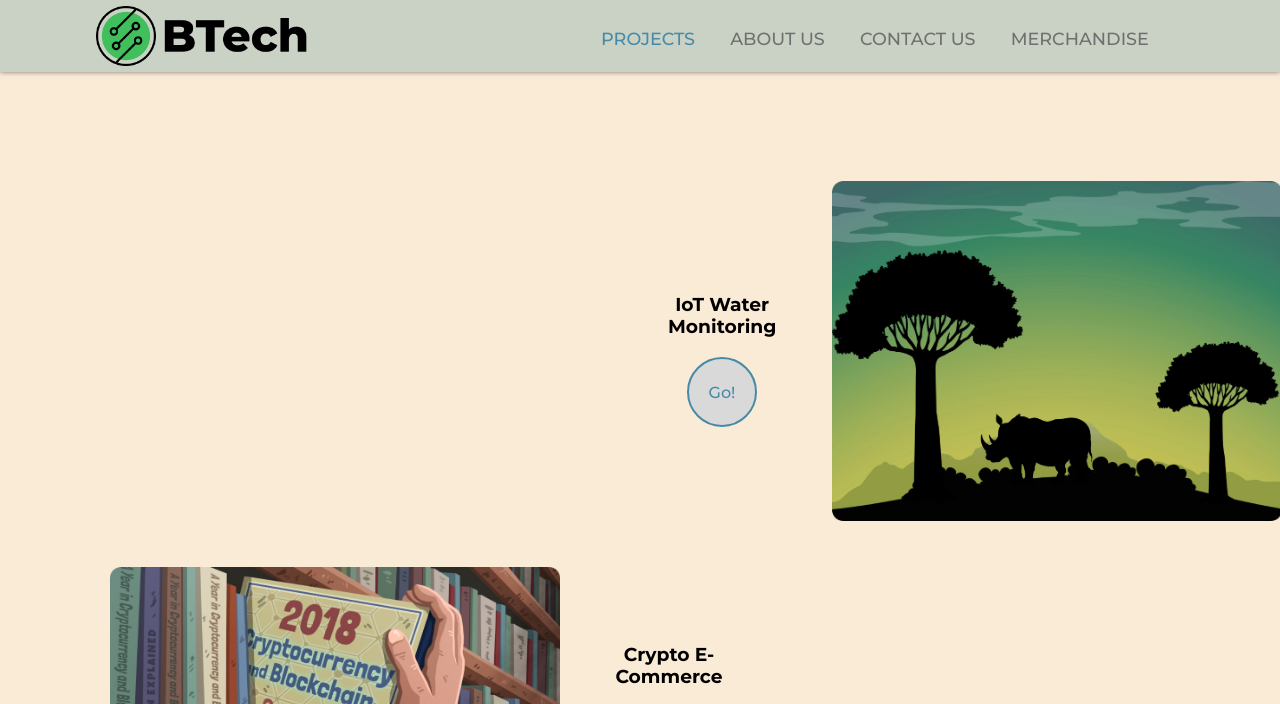
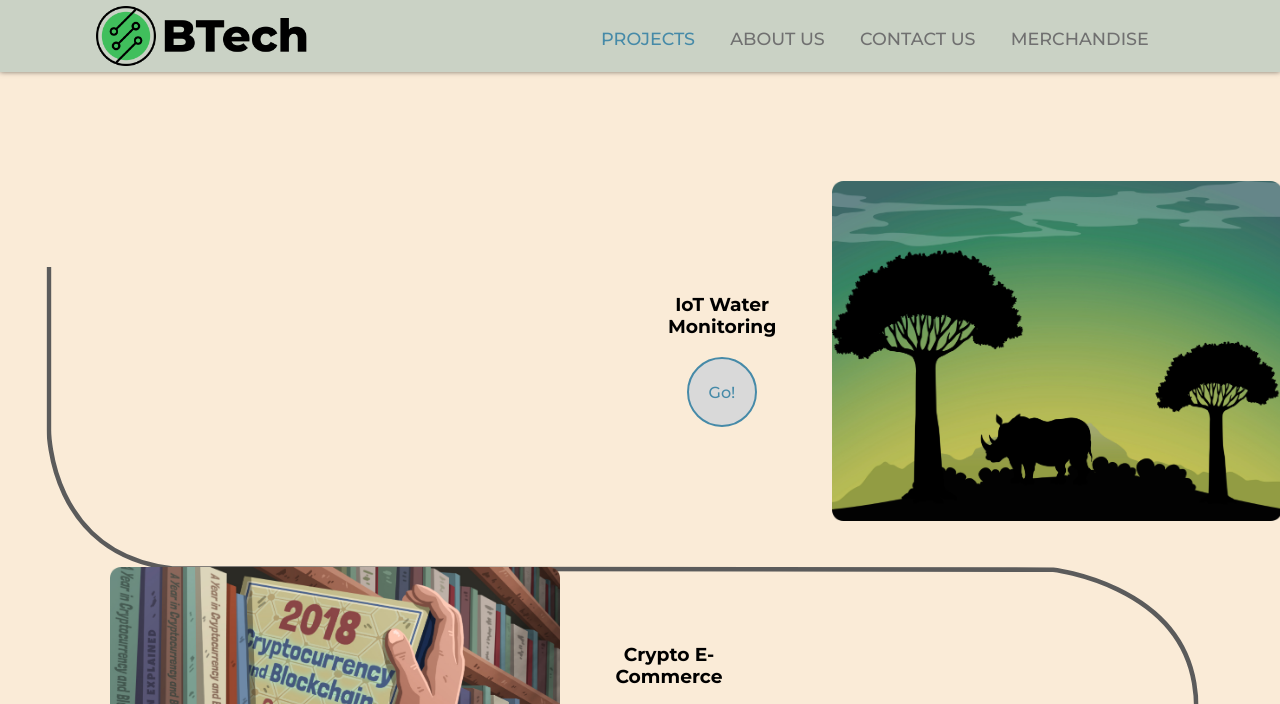
Before and after one commit to TheySeeMeRolan/Boomers_BTech, a website built with Parcel: page src/projects.html in a window 1280 px wide. Shown: the top 704 px of the page. Built offline with nearby package versions, Linux system fonts and the light colour scheme.

Commit message:
added extra path

```diff
--- a/src/projects.html
+++ b/src/projects.html
@@ -23,7 +23,7 @@
     </ul>
 </div>
   <div id="bubbleBackdrop"></div>
-<div class="contentArea">
+<div class="contentArea" style="z-index: 10;">
     <div class="projectSection">
         <div class="p1">
             <div class="animate__animated animate__backInRight animate__repeat-1">
@@ -103,13 +103,27 @@
     </p>
   </div>
 
-<svg height="100%" width="100%" version="1.1" id="svgLine"
+<svg height="100%" width="100%" version="1.1" id="svgLine" style="z-index: 0;"
 	 xmlns="http://www.w3.org/2000/svg" xmlns:xlink="http://www.w3.org/1999/xlink" xmlns:a="http://ns.adobe.com/AdobeSVGViewerExtensions/3.0/"
 	 x="0px" y="0px" width="501.084px" height="auto" viewBox="0 0 501.084 635" enable-background="new 0 0 501.084 788.504"
 	 xml:space="preserve">
 <defs>
 </defs>
 <path id="line" fill="none" stroke="#FFFFFF" stroke-width="2" stroke-miterlimit="10" d="M1,0v71c0,0,0.043,53.746,53.69,60.123
+c383.147,0.519,383.147,0.519,383.147,0.519S491.97,138,499.154,181s-28.758,62.692-55.787,67.846
+C55.841,249.54,55.841,249.54,55.841,249.54s-46.965,0.93-54.734,55.945c0,0-3.64,54.482,54.545,60.748h382.205
+c0,0,62.114,5.55,61.297,58.409c0,0,3.341,49.212-56.738,59.285l-384.09,0.383c0,0-51.944,3.094-57.216,56.142
+c0,0-3.255,53.781,55.198,60.805c0.659,0.079,1.326,0.153,2.001,0.22l383.042,0.287c0,0,57.585,8.3,57.803,53.018l0.218,57.718"/>
+</svg>
+
+
+<svg height="100%" width="100%" version="1.1" id="svgLine"  style="z-index: -1;"
+	 xmlns="http://www.w3.org/2000/svg" xmlns:xlink="http://www.w3.org/1999/xlink" xmlns:a="http://ns.adobe.com/AdobeSVGViewerExtensions/3.0/"
+	 x="0px" y="0px" width="501.084px" height="auto" viewBox="0 0 501.084 635" enable-background="new 0 0 501.084 788.504"
+	 xml:space="preserve">
+<defs>
+</defs>
+<path id="line" fill="none" stroke="#5b5b5b" stroke-width="2" stroke-miterlimit="10" d="M1,0v71c0,0,0.043,53.746,53.69,60.123
 c383.147,0.519,383.147,0.519,383.147,0.519S491.97,138,499.154,181s-28.758,62.692-55.787,67.846
 C55.841,249.54,55.841,249.54,55.841,249.54s-46.965,0.93-54.734,55.945c0,0-3.64,54.482,54.545,60.748h382.205
 c0,0,62.114,5.55,61.297,58.409c0,0,3.341,49.212-56.738,59.285l-384.09,0.383c0,0-51.944,3.094-57.216,56.142
```
Also changed, not shown: src/aboutUs.html (+2 -2 lines).
